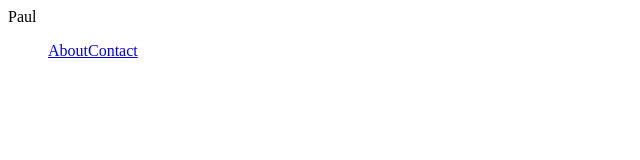
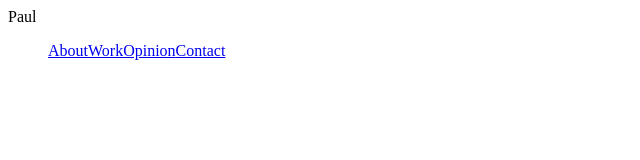
Before and after one commit to paulpladziewicz/paul-pladziewicz, a Next.js app: page / in a window 1280 px wide. Shown: the top 160 px of the page, without its empty margins (0-640 px from the left). Built offline with nearby package versions, Linux system fonts and the light colour scheme.

Commit message:
added some starter files for the platform

```diff
--- a/components/Layout.js
+++ b/components/Layout.js
@@ -1,3 +1,10 @@
+import Navbar from "./Navbar";
+
 export default function Layout({ children }) {
-  return <div className="max-w-screen-xl mx-auto">{children}</div>;
+  return (
+    <div className="max-w-screen-xl mx-auto">
+      <Navbar />
+      {children}
+    </div>
+  );
 }
--- a/components/Navbar.js
+++ b/components/Navbar.js
@@ -6,6 +6,8 @@ export default function Navbar() {
       <span>Paul</span>
       <ul>
         <Link href="/about"><a>About</a></Link>
+        <Link href="/work"><a>Work</a></Link>
+        <Link href="/opinion"><a>Opinion</a></Link>
         <Link href="/contact"><a>Contact</a></Link>
       </ul>
     </nav>
--- a/pages/about.js
+++ b/pages/about.js
@@ -1,9 +1,9 @@
-import {Fragment} from "react";
+import Layout from "../components/Layout";
 
 export default function About() {
   return (
-    <>
+    <Layout>
       <h1>This is the about page.</h1>
-    </>
+    </Layout>
   )
 }
--- a/pages/index.js
+++ b/pages/index.js
@@ -5,7 +5,6 @@ import Layout from "../components/Layout";
 export default function Home() {
   return (
     <Layout>
-      <Navbar />
     </Layout>
   )
 }
```
Also changed, not shown: pages/opinion.js (added), pages/work.js (added).
